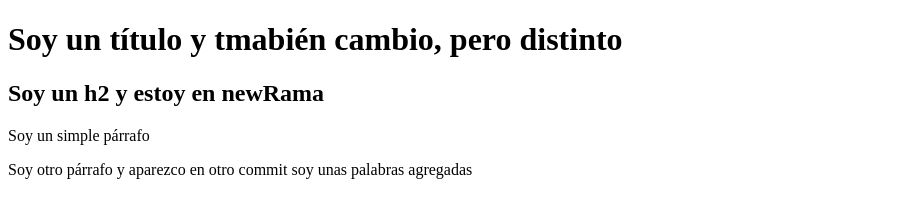
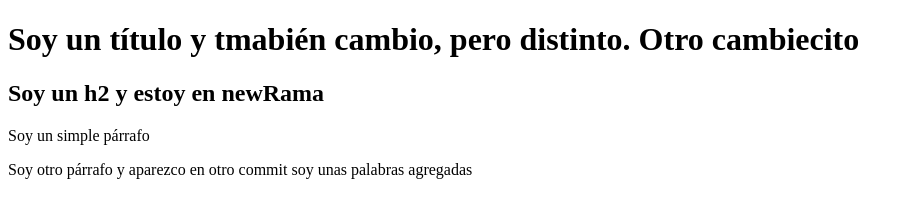
Before and after one commit to renzoIrusta/pruebaGit, a plain HTML site: page index.html in a window 1280 px wide. Shown: the whole page, without its empty margins (0-912 px from the left). Drawn offline with Linux system fonts and the light colour scheme.

Commit message:
Sólo modifico dos palabras

```diff
--- a/index.html
+++ b/index.html
@@ -7,7 +7,7 @@
     <link rel="stylesheet" href="./css/styles.css">
 </head>
 <body>
-    <h1>Soy un título y tmabién cambio, pero distinto</h1>
+    <h1>Soy un título y tmabién cambio, pero distinto. Otro cambiecito</h1>
     <h2>Soy un h2 y estoy en newRama</h2>
     <p>Soy un simple párrafo</p>
     <p>Soy otro párrafo y aparezco en otro commit soy unas palabras agregadas</p>
```
